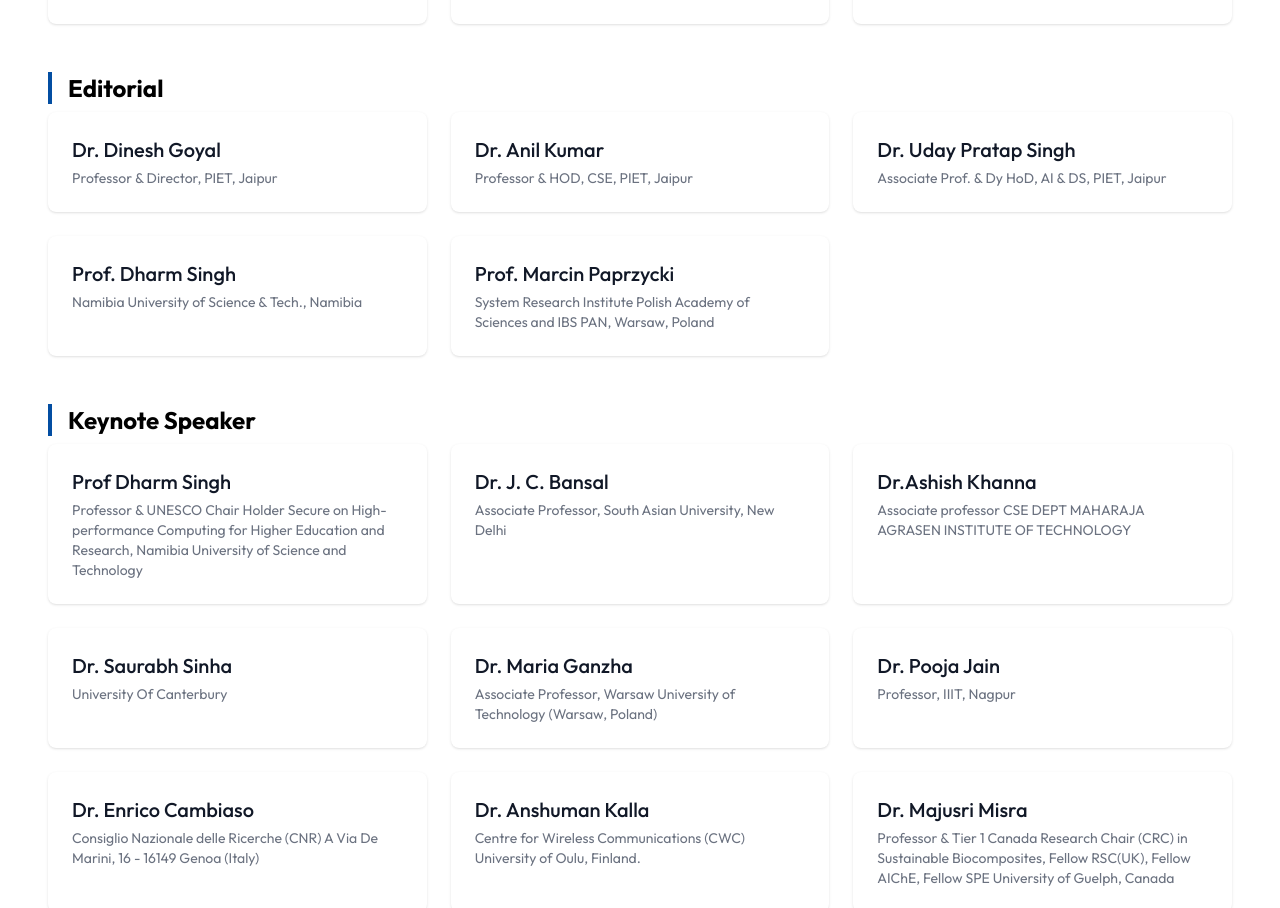
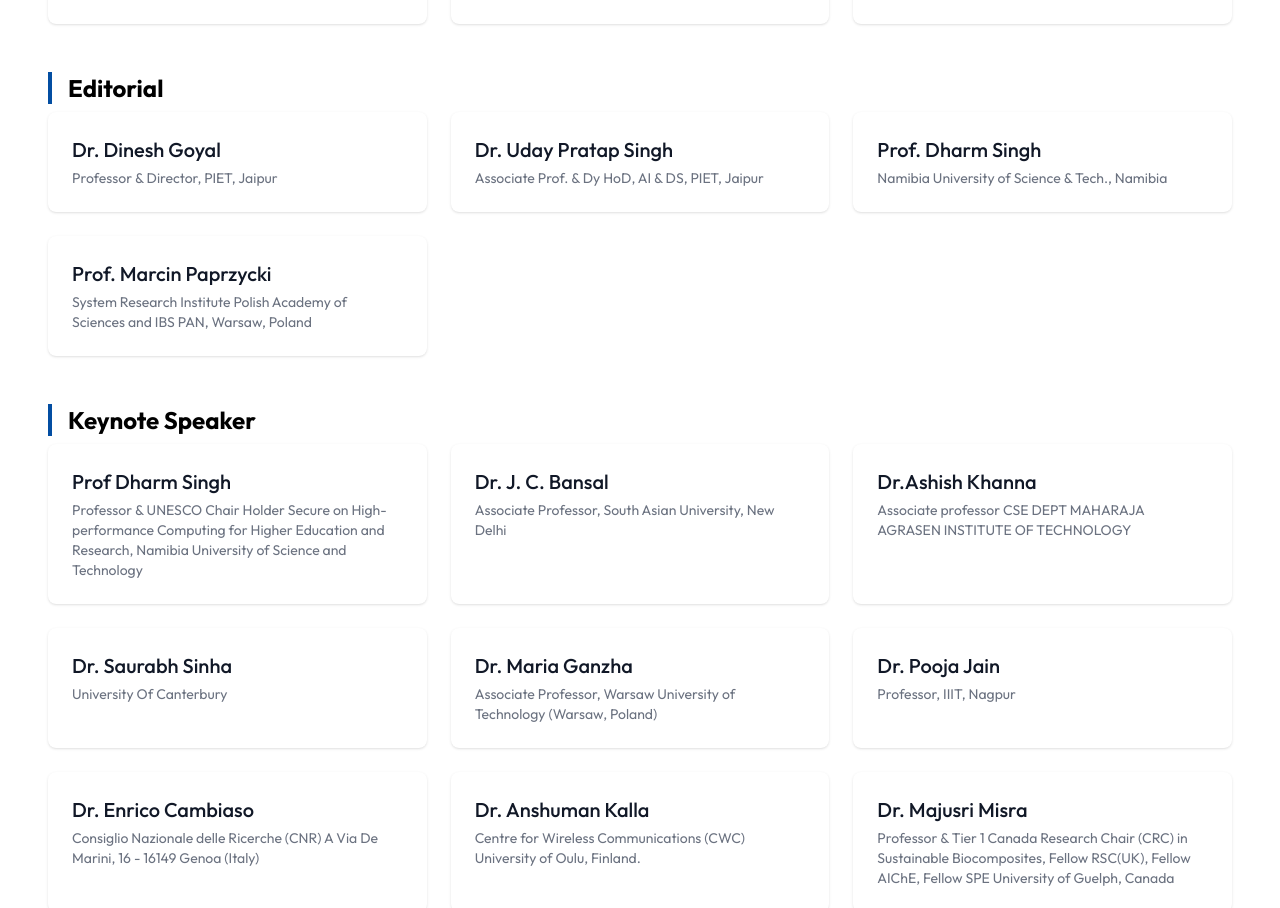
Before and after one commit to Diyamehta60/icimmi, a Next.js app: page /committe in a window 1280 px wide. Shown: the part 2141-3049 px from the top of the page. Built offline with nearby package versions, Linux system fonts and the light colour scheme; what prettier-plugin-tailwindcss would draw is missing.

Commit message:
via anil sir

```diff
--- a/src/pages/committe.tsx
+++ b/src/pages/committe.tsx
@@ -151,10 +151,7 @@
       name: "Dr. Dinesh Goyal",
       designation: "Professor & Director, PIET, Jaipur",
     },
-    {
-      name: "Dr. Anil Kumar",
-      designation: "Professor & HOD, CSE, PIET, Jaipur",
-    },
+
     {
       name: "Dr. Uday Pratap Singh",
       designation: "Associate Prof. & Dy HoD, AI & DS, PIET, Jaipur",
```
